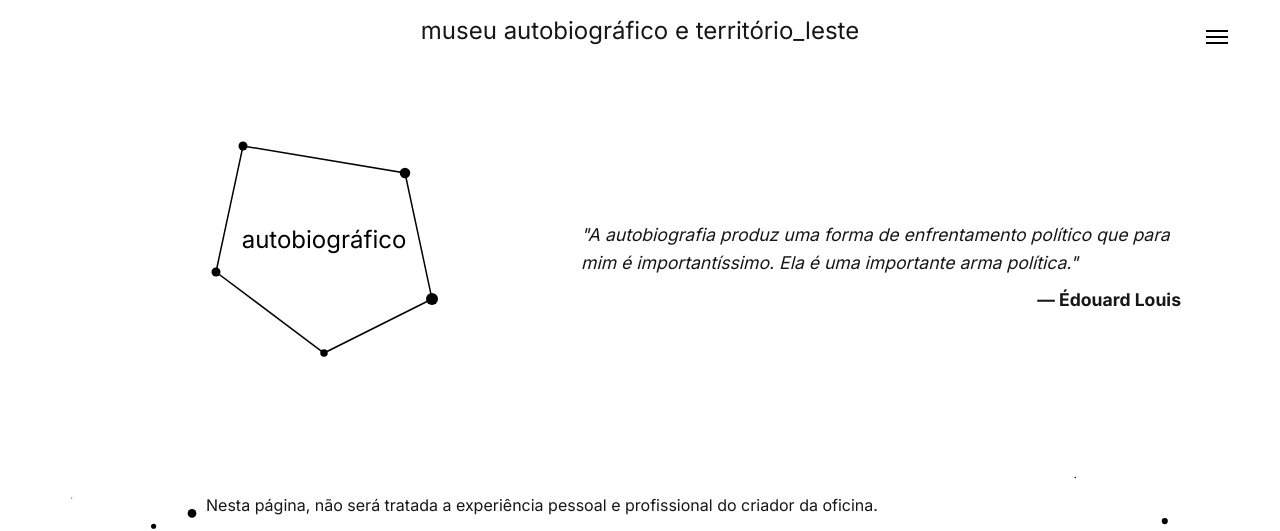
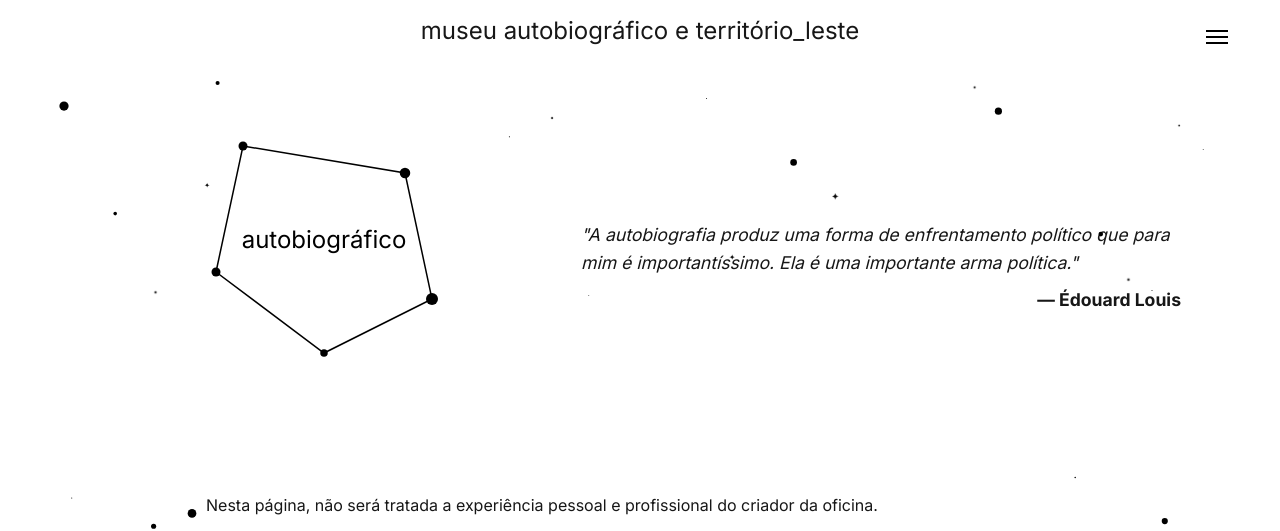
Before and after one commit to caiocastelhano/museu-autobiografico, a Next.js app: page /autobiografico in a window 1280 px wide. Shown: the top 531 px of the page. Built offline with nearby package versions, Linux system fonts and the light colour scheme.

Commit message:
Adiciona pontos e estrelas em mais um bloco da página Autobiográfico

```diff
--- a/src/app/autobiografico/Autobiografico.module.css
+++ b/src/app/autobiografico/Autobiografico.module.css
@@ -73,6 +73,26 @@
     font-weight: bold;
   }
 
+  .introWrapper {
+    position: relative;
+    width: 100vw;
+    overflow: visible;
+    display: flex;
+    justify-content: center;
+  }
+
+  .floatingElements {
+    position: absolute;
+    top: 0;
+    left: 50%;
+    transform: translateX(-50%);
+    width: 100%;
+    height: auto;
+    aspect-ratio: 5000 / 1000;
+    z-index: 0;
+    pointer-events: none;
+  }
+
   /* ===== RESPONSIVIDADE: INTRO SECTION ===== */
 
   @media (max-width: 768px) {
@@ -92,6 +112,10 @@
 
     .bodyShape {
       width: 80%;
+    }
+
+    .floatingElements {
+      display: none;
     }
   }
 
--- a/src/app/autobiografico/page.js
+++ b/src/app/autobiografico/page.js
@@ -44,6 +44,39 @@ export default function AutobiograficoPage() {
         <h1 className={styles.visuallyHidden}>Página Autobiográfico</h1>
 
         {/* Bloco inicial com figura e quote */}
+        <div className={styles.introWrapper}>
+          <svg
+            className={styles.floatingElements}
+            viewBox="0 0 5000 1000"
+            xmlns="http://www.w3.org/2000/svg"
+            preserveAspectRatio="xMidYMin meet"
+            aria-hidden="true"
+          >
+            {/* Pontos dispersos */}
+            <circle cx="250" cy="180" r="18" fill="black" />
+            <circle cx="850" cy="90" r="8" fill="black" />
+            <circle cx="450" cy="600" r="7" fill="black" />
+            <circle cx="1990" cy="300" r="2.2" fill="black" />
+            <circle cx="2300" cy="920" r="1.7" fill="black" />
+            <circle cx="2760" cy="150" r="2" fill="black" />
+            <circle cx="3100" cy="400" r="13" fill="black" />
+            <circle cx="3500" cy="800" r="1.5" fill="black" />
+            <circle cx="3900" cy="200" r="14" fill="black" />
+            <circle cx="4300" cy="680" r="9" fill="black" />
+            <circle cx="4700" cy="350" r="1.9" fill="black" />
+            <circle cx="4500" cy="900" r="2" fill="black" />
+
+            {/* Estrelas PNG */}
+            <image href="/images/star.png" x="600" y="900" width="15" height="15" />
+            <image href="/images/star.png" x="800" y="480" width="18" height="18" />
+            <image href="/images/star.png" x="2150" y="220" width="13" height="13" />
+            <image href="/images/star.png" x="2850" y="760" width="20" height="20" />
+            <image href="/images/star.png" x="3250" y="520" width="25" height="25" />
+            <image href="/images/star.png" x="3800" y="100" width="14" height="14" />
+            <image href="/images/star.png" x="4600" y="250" width="12" height="12" />
+            <image href="/images/star.png" x="4400" y="850" width="16" height="16" />
+          </svg>
+
           <section className={styles.introSection} aria-labelledby="introTitle">
             <h2 id="introTitle" className={styles.visuallyHidden}>
               Introdução da página Autobiográfico
@@ -73,12 +106,14 @@ export default function AutobiograficoPage() {
 
               <blockquote className={styles.introQuote}>
                 <p>
-                &quot;A autobiografia produz uma forma de enfrentamento político que para mim é importantíssimo. Ela é uma importante arma política.&quot;
+                  &quot;A autobiografia produz uma forma de enfrentamento político que para mim é importantíssimo.
+                  Ela é uma importante arma política.&quot;
                 </p>
                 <footer>— Édouard Louis</footer>
               </blockquote>
             </div>
           </section>
+        </div>
 
         {/* Bloco de introdução textual com destaque e nota de rodapé */}
         <div className={styles.autobioIntroWrapper}>
```
Lines whose indentation alone changed are shown as unchanged.
